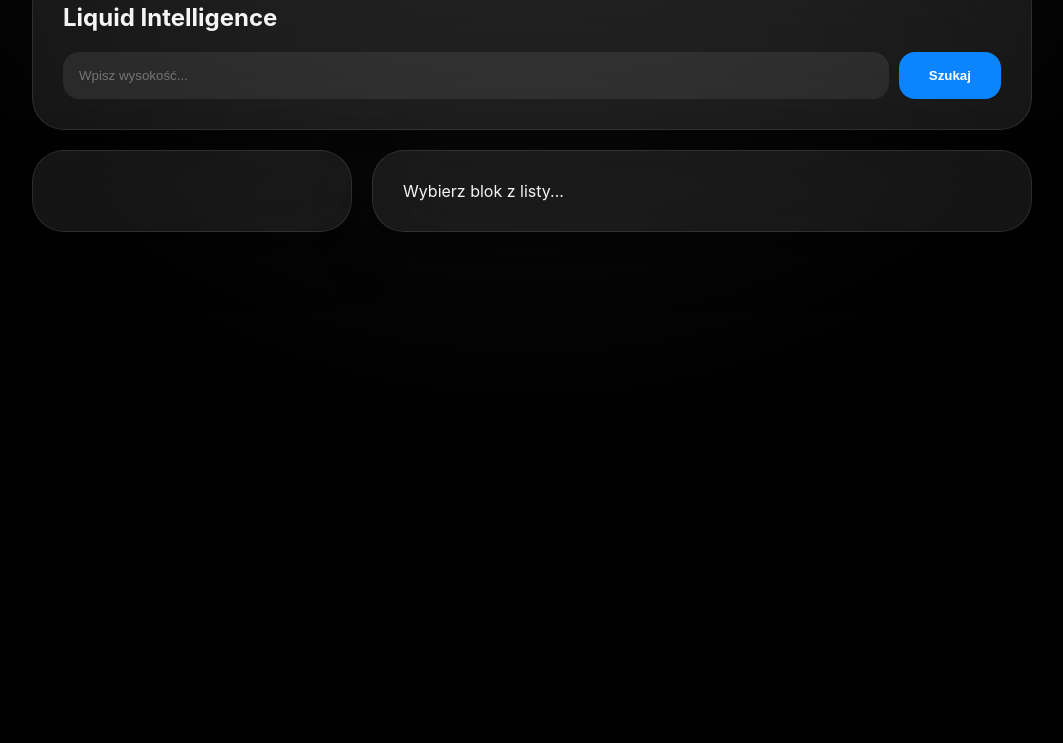
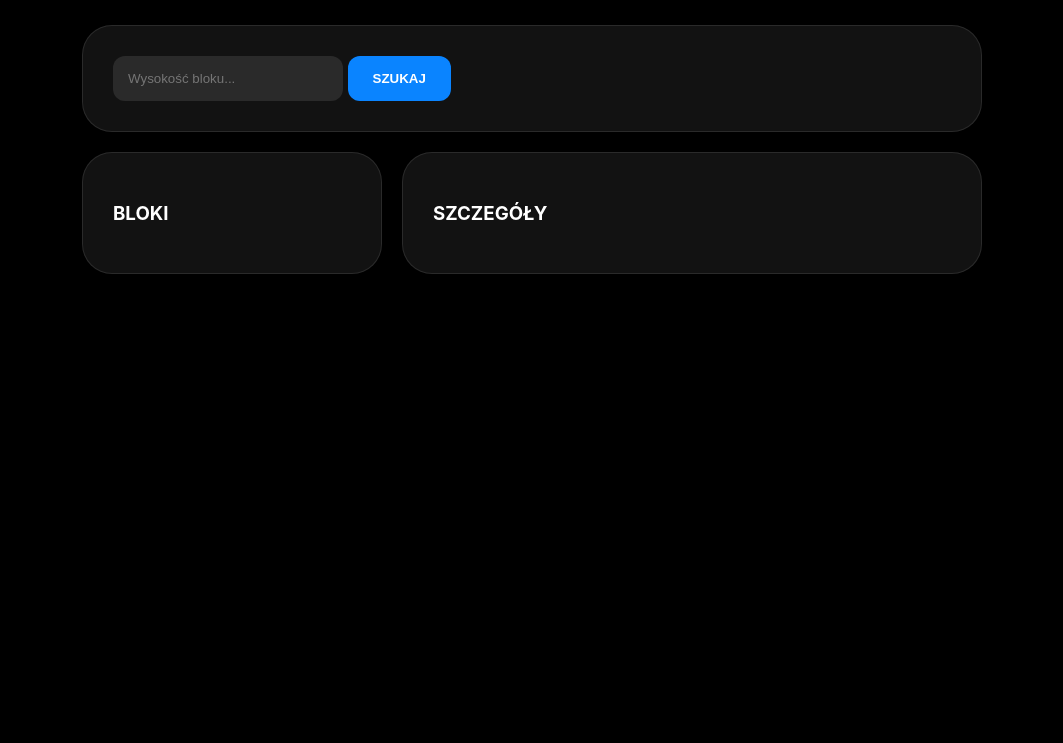
Before and after one commit to mathyias/TH3ExplorerPage, a website: page index.html in a window 1280 px wide. Shown: the part 137-880 px from the top of the page, without its empty margins (108-1171 px from the left). After the commit the page ends 800 px from the top, so only its background shows below. Drawn offline with Linux system fonts and the light colour scheme; no server answers.

Commit message:
liquid v3

```diff
--- a/index.html
+++ b/index.html
@@ -2,29 +2,111 @@
 <html lang="pl">
 <head>
     <meta charset="UTF-8">
+    <meta name="viewport" content="width=device-width, initial-scale=1.0">
     <title>TH3 | Liquid System</title>
-    <link rel="stylesheet" href="style.css">
+    <style>
+        /* CSS WBUDOWANY DLA PEWNOŚCI */
+        @import url('https://fonts.googleapis.com/css2?family=Inter:wght@300;400;600&display=swap');
+
+        body {
+            background: #000;
+            color: #fff;
+            font-family: -apple-system, BlinkMacSystemFont, "Inter", sans-serif;
+            margin: 0;
+            padding: 40px 20px;
+            display: flex;
+            justify-content: center;
+        }
+
+        .container {
+            width: 100%;
+            max-width: 900px;
+        }
+
+        .glass {
+            background: rgba(255, 255, 255, 0.07);
+            backdrop-filter: blur(30px);
+            -webkit-backdrop-filter: blur(30px);
+            border: 1px solid rgba(255, 255, 255, 0.1);
+            border-radius: 30px;
+            padding: 30px;
+            margin-bottom: 20px;
+        }
+
+        .grid { display: grid; grid-template-columns: 300px 1fr; gap: 20px; }
+
+        .block-card {
+            background: rgba(255, 255, 255, 0.05);
+            padding: 15px;
+            border-radius: 15px;
+            margin-bottom: 10px;
+            cursor: pointer;
+        }
+
+        input {
+            background: rgba(255, 255, 255, 0.1);
+            border: none;
+            padding: 15px;
+            border-radius: 12px;
+            color: white;
+            width: 200px;
+        }
+
+        button {
+            background: #0A84FF;
+            border: none;
+            padding: 15px 25px;
+            border-radius: 12px;
+            color: white;
+            font-weight: 600;
+            cursor: pointer;
+        }
+    </style>
 </head>
 <body>
-<main>
-    <header>
-        <div style="font-weight:700; font-size:24px;">TH3 Explorer</div>
-        <div style="font-size:12px; color:rgba(255,255,255,0.6);">● SYSTEM ONLINE</div>
+
+<div class="container">
+    <header style="display:flex; justify-content:space-between; margin-bottom:40px;">
+        <h1>TH3 Explorer</h1>
+        <div style="background: rgba(255,255,255,0.1); padding: 10px 20px; border-radius: 20px;">● ONLINE</div>
     </header>
 
-    <section class="glass" style="margin-bottom:20px;">
-        <h1 style="margin:0 0 20px 0;">Liquid Intelligence</h1>
-        <div style="display:flex; gap:10px;">
-            <input id="searchInput" placeholder="Wpisz wysokość...">
-            <button id="searchBtn">Szukaj</button>
-        </div>
+    <section class="glass">
+        <input id="searchInput" placeholder="Wysokość bloku...">
+        <button id="searchBtn">SZUKAJ</button>
     </section>
 
-    <div class="grid-layout">
-        <div class="glass" id="blocksContainer" style="overflow-y:auto; max-height:60vh;"></div>
-        <div class="glass" id="blockDetails">Wybierz blok z listy...</div>
+    <div class="grid">
+        <div class="glass" id="blocksContainer"><h3>BLOKI</h3></div>
+        <div class="glass" id="blockDetails"><h3>SZCZEGÓŁY</h3></div>
     </div>
-</main>
-<script src="app.js"></script>
+</div>
+
+<script>
+    /* JS WBUDOWANY */
+    const API = "https://api.th3chain.cloud";
+
+    async function loadBlocks() {
+        const res = await fetch(`${API}/api/latest-blocks`);
+        const blocks = await res.json();
+        const container = document.getElementById("blocksContainer");
+        blocks.forEach(b => {
+            const div = document.createElement("div");
+            div.className = "block-card";
+            div.innerHTML = `<strong>#${b.height}</strong>`;
+            div.onclick = () => loadBlock(b.height);
+            container.appendChild(div);
+        });
+    }
+
+    async function loadBlock(h) {
+        const res = await fetch(`${API}/api/block-height/${h}`);
+        const b = await res.json();
+        document.getElementById("blockDetails").innerHTML = `<h3>Block #${b.height}</h3><p>Hash: ${b.hash.substring(0,10)}...</p>`;
+    }
+
+    document.getElementById("searchBtn").onclick = () => loadBlock(document.getElementById("searchInput").value);
+    loadBlocks();
+</script>
 </body>
 </html>
```
